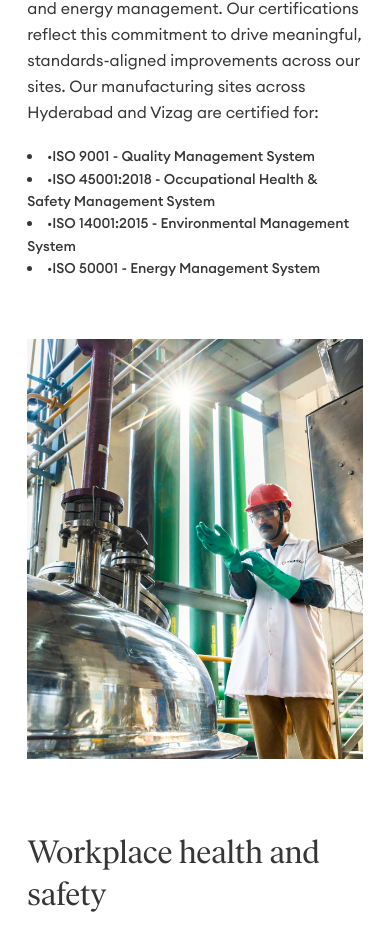
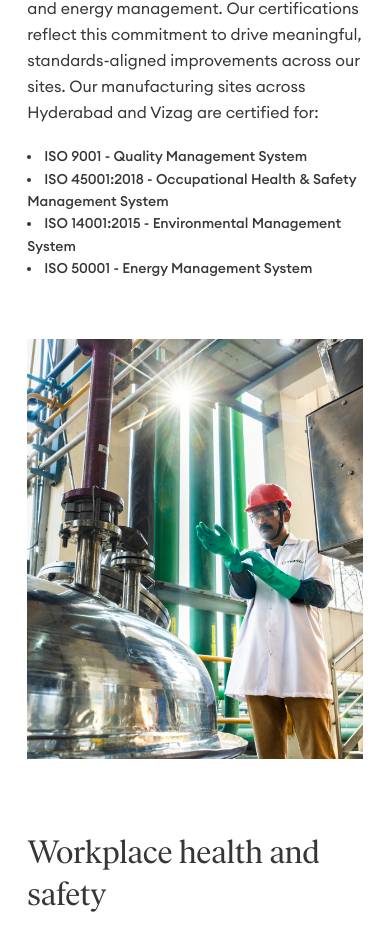
Before and after one commit to vishalchavda24/new-matrixpharma, a Next.js app: page /sustainability in a window 390 px wide. Shown: the part 6730-7672 px from the top of the page. Built offline with nearby package versions, Linux system fonts and the light colour scheme.

Commit message:
Update globals.css

```diff
--- a/src/styles/globals.css
+++ b/src/styles/globals.css
@@ -3334,10 +3334,10 @@ p.title.text-center {
 }
 
 
-  .ul-list li::before {
-  content: "•"!important;
-  font-size: 12px!important;/* bullet size */
-}
+  .ul-list li::marker {
+  font-size: 12px!important;
+}
+
 }
 
 .MenuToggle_menu__dQLUw {
```
